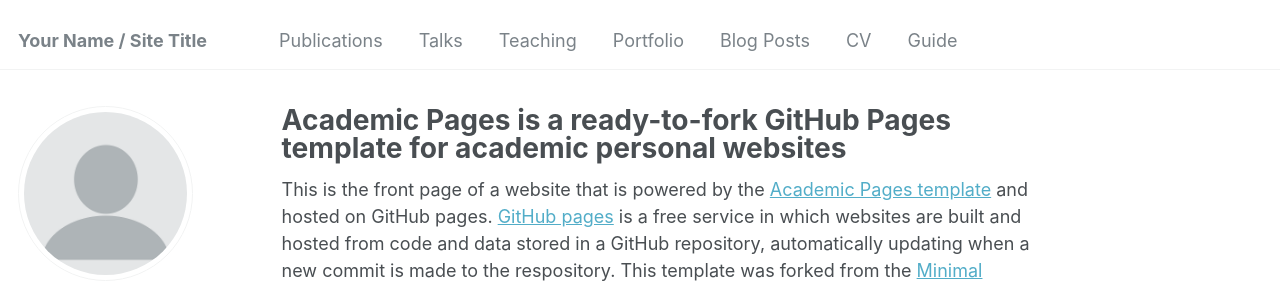
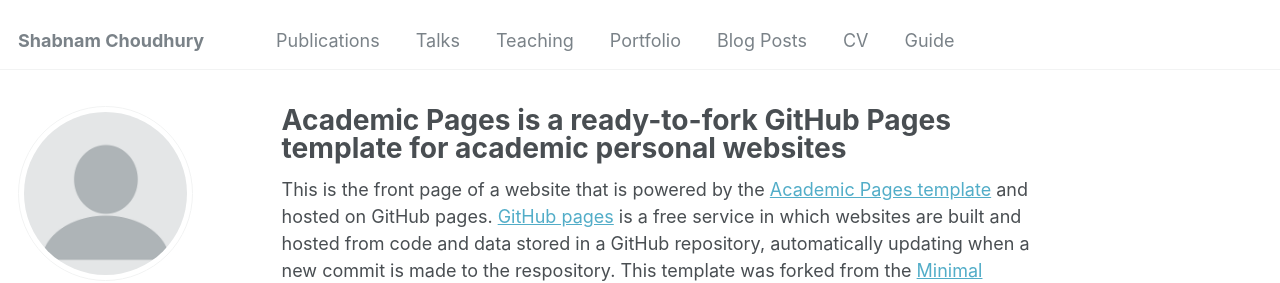
Before and after one commit to Shabnamchoudhury/Shabnamchoudhury.github.io, a Jekyll site: the page built from _pages/about.md, in a window 1280 px wide. Shown: the top 283 px of the page. Built offline with Jekyll 4.4.1, drawn with Linux system fonts in a browser that asks for light colours; some web fonts are replaced.

Commit message:
Update _config.yml

```diff
--- a/_config.yml
+++ b/_config.yml
@@ -8,7 +8,7 @@
 
 # Basic Site Settings
 locale                   : "en-US"
-title                    : "Your Name / Site Title"
+title                    : "Shabnam Choudhury"
 title_separator          : "-"
 name                     : &name "Shabnam Choudhury"
 description              : &description "personal description"
```
